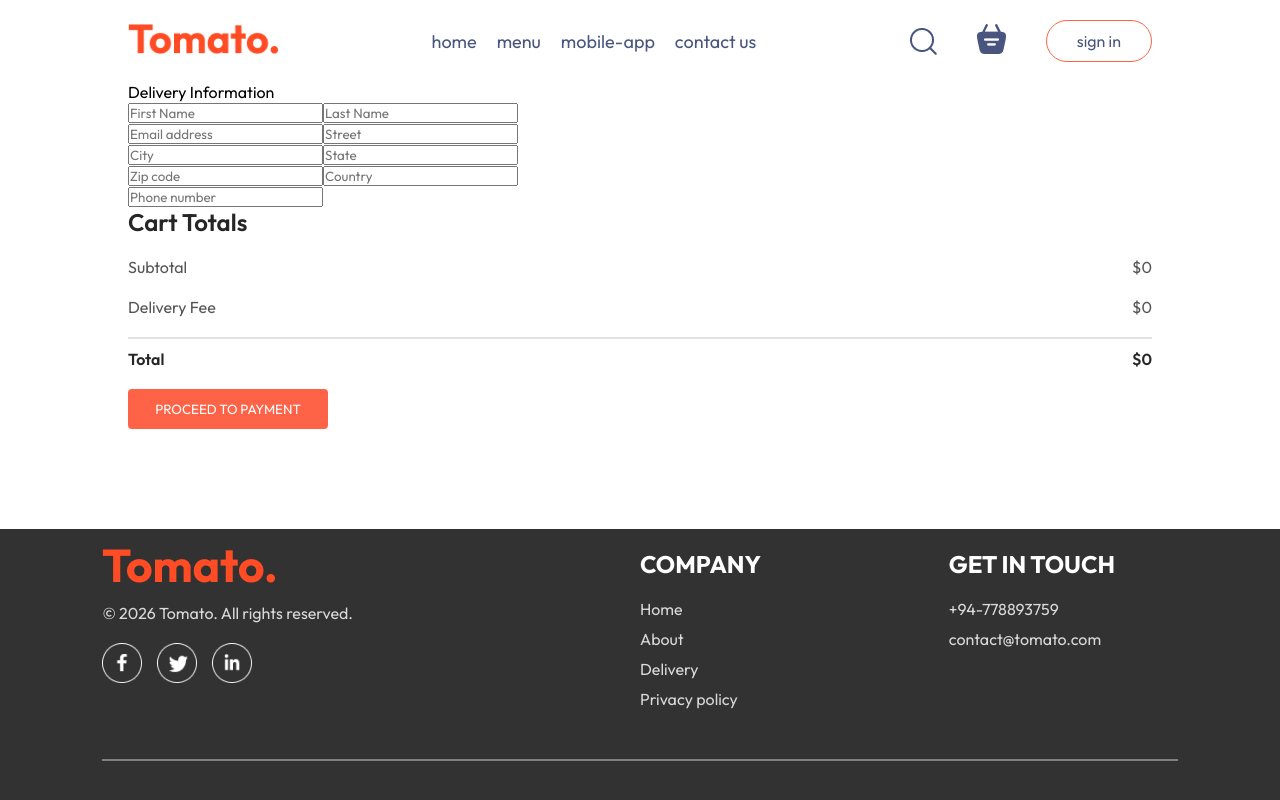
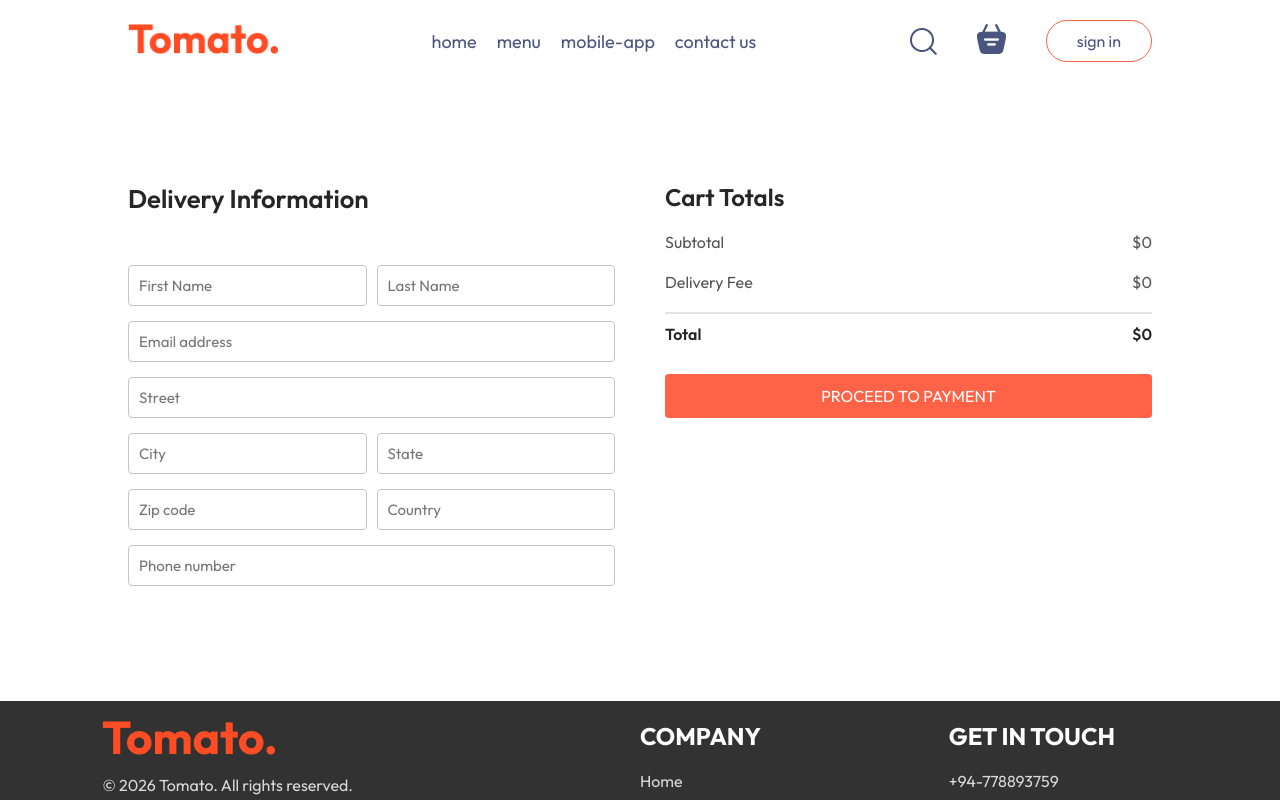
Before and after one commit to oshadhaw63/food-delivery-website, a React (Vite) app in the folder frontend/: page /order in a window 1280 px wide. Shown: the top 800 px of the page. Built offline with nearby package versions, Linux system fonts and the light colour scheme.

Commit message:
style the place order page

```diff
--- a/frontend/src/pages/PlaceOrder/PlaceOrder.css
+++ b/frontend/src/pages/PlaceOrder/PlaceOrder.css
@@ -0,0 +1,101 @@
+.place-order{
+    display: flex;
+    align-items: flex-start;
+    justify-content: space-between;
+    gap: 50px;
+    margin-top: 100px;
+}
+
+.place-order-left{
+    width: 100%;
+    max-width: max(30%,500px);
+}
+
+.place-order-left .title{
+    font-size: max(2vw,20px);
+    font-weight: 600;
+    margin-bottom: 50px;
+    color: #262626;
+}
+
+.place-order-left input{
+    margin-bottom: 15px;
+    width: 100%;
+    padding: 10px;
+    border: 1px solid #c5c5c5;
+    border-radius: 4px;
+    outline-color: tomato;
+    font-size: 15px;
+}
+
+.place-order-left .multi-fields{
+    display: flex;
+    gap: 10px;
+}
+
+.place-order-right{
+    width: 100%;
+    max-width: max(40%,500px);
+}
+
+.cart-total{
+    flex: 1;
+    display: flex;
+    flex-direction: column;
+    gap: 20px;
+}
+
+.cart-total h2{
+    color: #262626;
+    font-weight: 600;
+}
+
+.cart-total-details{
+    display: flex;
+    flex-direction: column;
+    gap: 20px;
+}
+
+.cart-total-details div{
+    display: flex;
+    justify-content: space-between;
+    color: #555555;
+}
+
+.cart-total-details div:last-child{
+    border-top: 2px solid #e2e2e2;
+    padding-top: 10px;
+    font-weight: 600;
+    color: #262626;
+}
+
+.cart-total button{
+    border: none;
+    color: white;
+    background-color: tomato;
+    width: 100%;
+    padding: 12px 0px;
+    border-radius: 4px;
+    cursor: pointer;
+    transition: 0.3s;
+    font-size: 16px;
+    margin-top: 10px;
+}
+
+.cart-total button:hover{
+    background-color: #c23121;
+}
+
+@media (max-width:750px) {
+    .place-order{
+        flex-direction: column;
+    }
+
+    .place-order-left{
+        max-width: 100%;
+    }
+
+    .place-order-right{
+        max-width: 100%;
+    }
+}
```
